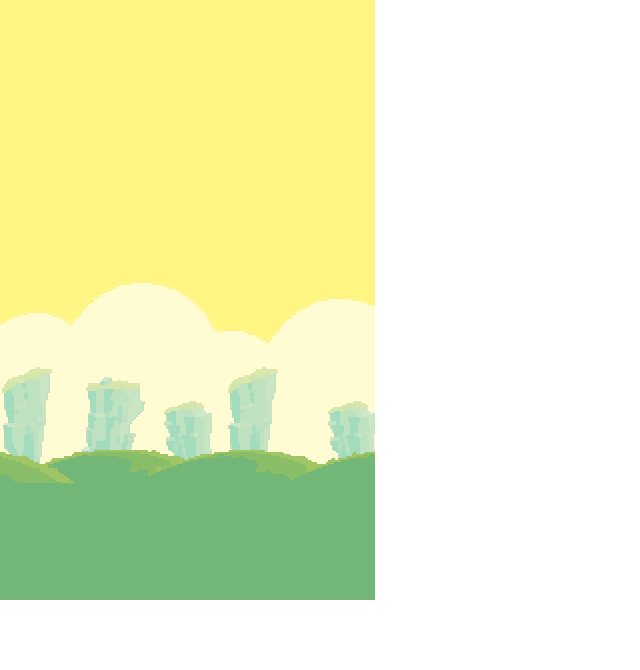
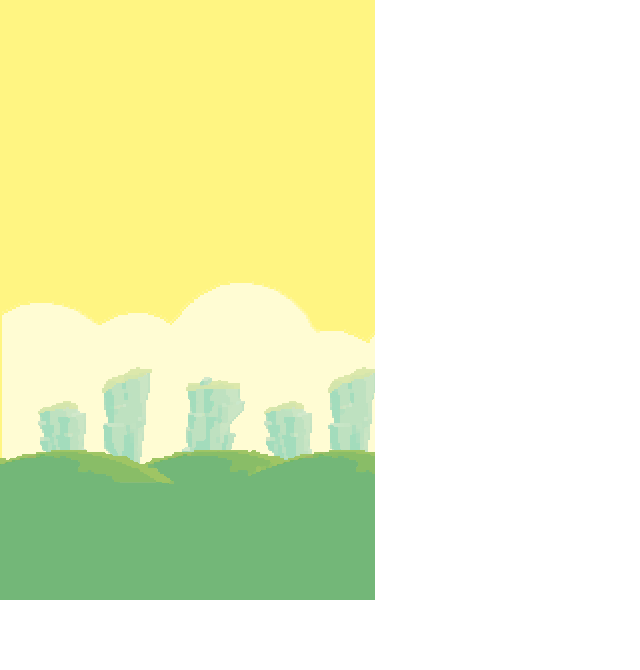
Before and after one commit to DanielZhangQingLong/canvas_game_flappybirds, a plain HTML site: page index.html in a window 1280 px wide. Shown: the whole page, without its empty margins (0-640 px from the left). Drawn offline with Linux system fonts and the light colour scheme.

Commit message:
Set up background image using director

```diff
--- a/Main.js
+++ b/Main.js
@@ -1,31 +1,30 @@
 // 初始化整个游戏的精灵, 作为游戏开始的入口
 import {ResourceLoader} from "./js/base/ResourceLoader.js";
 import {Director} from "./js/Director.js";
+import {BackGround} from "./js/runtime/BackGround.js";
+import {DataStore} from "./js/base/DataStore.js";
 
 export class Main {
     constructor() {
         this.canvas = document.getElementById('game_canvas');
         this.ctx = this.canvas.getContext('2d');
+        this.dataStore = DataStore.getInstance();
         const loader = ResourceLoader.create();
         loader.onLoaded(map => this.onResourceFirstLoaded(map))
-        let image = new Image();
-        image.src = "../res/background.png"
-        image.onload = () => {
-            this.ctx.drawImage(
-                image,
-                100,
-                0,
-                image.width,
-                image.height,
-                0,
-                0,
-                image.width,
-                image.height
-            );
-        }
     }
 
     onResourceFirstLoaded(map) {
-        console.log(map);
+        // ctx 长期保持在内存中，放在DataSource中
+        // 不同于 其他Sprite类，需要销毁，所以放在map中，便于销毁
+        this.dataStore.ctx = this.ctx;
+        this.dataStore.res = map;
+        this.init();
+    }
+
+    init() {
+        this.dataStore.put('background',
+            new BackGround(this.ctx,
+                this.dataStore.res.get('background')));
+        Director.getInstance().run();
     }
 }
--- a/index.html
+++ b/index.html
@@ -3,7 +3,7 @@
 <head>
     <meta charset="UTF-8">
     <style>
-        *{
+        * {
             margin: 0;
             padding: 0;
         }
@@ -17,7 +17,7 @@
 </head>
 <body>
 
-    <canvas id="game_canvas" width="375px" height="667px"></canvas>
+    <canvas id="game_canvas" width="375" height="667"></canvas>
     <script type="module" src="game.js"></script>
 
     <!--<script>-->
--- a/js/Director.js
+++ b/js/Director.js
@@ -1,7 +1,9 @@
 // 导演类，控制游戏的逻辑
+import {DataStore} from "./base/DataStore.js";
+
 export class Director {
     constructor() {
-        console.log('Director inited!')
+        this.dataStore = DataStore.getInstance();
     }
     // 一个游戏只能有一个导演，所以需要使用单例模式
     static getInstance() {
@@ -10,4 +12,9 @@ export class Director {
         }
         return Director.instance;
     }
+
+    run() {
+        const backgroundSprite = this.dataStore.get('background');
+        backgroundSprite.draw();
+    }
 }
--- a/js/base/DataStore.js
+++ b/js/base/DataStore.js
@@ -1,4 +1,30 @@
 //变量缓存器，方便我们在不同的类中访问和修改变量
 export class DataStore {
 
+    static getInstance() {
+        if(!DataStore.instance) {
+            DataStore.instance = new DataStore();
+        }
+        return DataStore.instance;
+    }
+
+    constructor() {
+        this.map = new Map();
+    }
+
+    // 链式调用
+    put(key, value) {
+        this.map.set(key, value);
+        return this;
+    }
+
+    get(key) {
+        return this.map.get(key);
+    }
+
+    destroy() {
+        for (let value of this.map.values()) {
+            value = null;
+        }
+    }
 }
--- a/js/base/Sprite.js
+++ b/js/base/Sprite.js
@@ -1,4 +1,47 @@
 //精灵的基类，负责初始化精灵加载的资源和大小以及位置
 export class Sprite {
+    constructor(ctx = null,
+                img = null,
+                srcX = 0,
+                srcY = 0,
+                srcW = 0,
+                srcH = 0,
+                x = 0, y = 0,
+                width = 0, height = 0) {
+        this.ctx = ctx;
+        this.img = img;
+        this.srcX = srcX;
+        this.srcY = srcY;
+        this.srcW = srcW;
+        this.srcH = srcH;
+        this.x = x;
+        this.y = y;
+        this.width = width;
+        this.height = height;
+    }
 
+    /**
+     * img 传入Image对象
+     * srcX 要剪裁的其实X坐标
+     * srcY 要剪裁的其实Y坐标
+     * srcW 剪裁的宽度
+     * srcH 剪裁的高度
+     * x 放置的x坐标
+     * y 放置的y坐标
+     * width 要使用的高度
+     * height 要使用的高度
+     */
+    draw() {
+        this.ctx.drawImage(
+            this.img,
+            this.srcX,
+            this.srcY,
+            this.srcW,
+            this.srcH,
+            this.x,
+            this.y,
+            this.width,
+            this.height
+        );
+    }
 }
--- a/js/runtime/BackGround.js
+++ b/js/runtime/BackGround.js
@@ -1,4 +1,14 @@
 // 背景类
-export class BackGround {
+import {Sprite} from "../base/Sprite.js";
 
+export class BackGround extends Sprite{
+    constructor(ctx, image) {
+        console.log(image.width, image.height)
+        super(ctx, image,
+            0, 0,
+            image.width, image.height,
+            0, 0,
+            image.width, image.height);
+        // window.innerWidth, window.innerHeight);
+    }
 }
```
